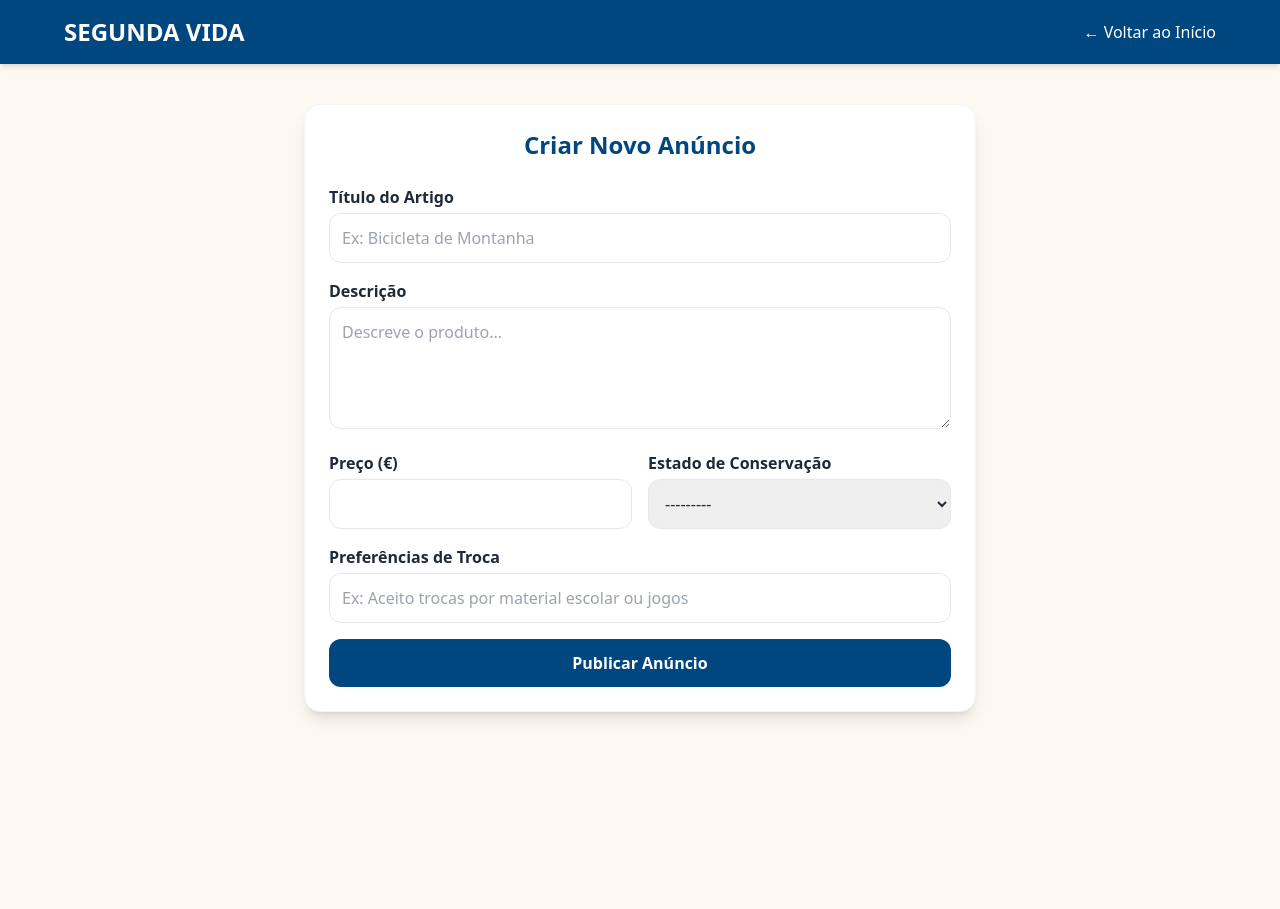
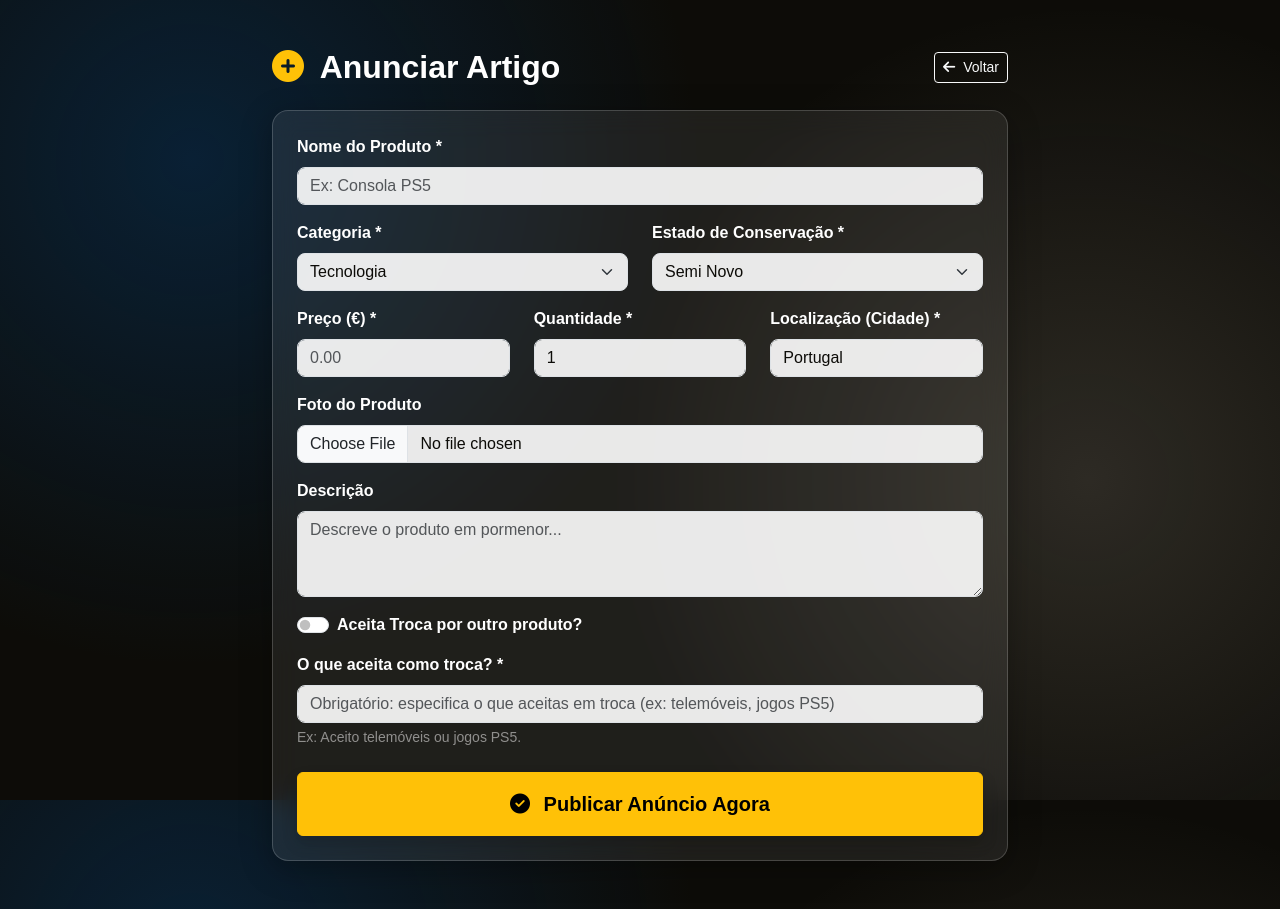
Before and after one commit to keven19310-afk/pap_marketplace, a Django app: template marketplace/templates/criar_produto.html in a window 1280 px wide. Before the commit the page ends 719 px from the top, so only its background shows below. Run offline with Django 5.2, Linux system fonts and the light colour scheme; the template is opened without the code that fills it: values that come from a table or form of the project are taken from there, others are empty; some libraries are stand-ins or nearby versions.

Commit message:
ATUALIZAÇÃO

```diff
--- a/marketplace/forms.py
+++ b/marketplace/forms.py
@@ -1,36 +1,54 @@
 from django import forms
 from .models import Produto, PropostaTroca, PedidoProcura
 
-# Formulário para Publicar Produtos
+# 1. Formulário para Publicar Produtos
 class ProdutoForm(forms.ModelForm):
     class Meta:
         model = Produto
-        fields = ['titulo', 'descricao', 'preco', 'estado_conservacao', 'aceita_troca', 'preferencias_troca']
+        fields = [
+            'titulo',
+            'categoria',
+            'estado_conservacao',
+            'preco',
+            'quantidade',
+            'localizacao',
+            'imagem',
+            'descricao',
+            'aceita_troca',
+            'preferencias_troca'
+        ]
         widgets = {
-            'titulo': forms.TextInput(attrs={'class': 'w-full p-3 border rounded-xl', 'placeholder': 'Ex: Bicicleta de Montanha'}),
-            'descricao': forms.Textarea(attrs={'class': 'w-full p-3 border rounded-xl', 'rows': 4, 'placeholder': 'Descreve o produto...'}),
-            'preco': forms.NumberInput(attrs={'class': 'w-full p-3 border rounded-xl', 'step': '0.01'}),
-            'estado_conservacao': forms.Select(attrs={'class': 'w-full p-3 border rounded-xl'}),
-            'preferencias_troca': forms.TextInput(attrs={'class': 'w-full p-3 border rounded-xl', 'placeholder': 'Ex: Aceito trocas por material escolar ou jogos'}),
+            'titulo': forms.TextInput(attrs={'class': 'form-control', 'placeholder': 'Ex: Consola PS5'}),
+            'categoria': forms.Select(attrs={'class': 'form-select'}),
+            'estado_conservacao': forms.Select(attrs={'class': 'form-select'}),
+            'preco': forms.NumberInput(attrs={'class': 'form-control', 'step': '0.01', 'placeholder': '0.00'}),
+            'quantidade': forms.NumberInput(attrs={'class': 'form-control', 'min': '1', 'value': '1'}),
+            'localizacao': forms.TextInput(attrs={'class': 'form-control', 'placeholder': 'Ex: Aveiro, Porto, Lisboa'}),
+            'imagem': forms.FileInput(attrs={'class': 'form-control'}),
+            'descricao': forms.Textarea(attrs={'class': 'form-control', 'rows': 3, 'placeholder': 'Descreve o produto em pormenor...'}),
+            'aceita_troca': forms.CheckboxInput(attrs={'class': 'form-check-input', 'id': 'id_aceita_troca'}),
+            'preferencias_troca': forms.TextInput(attrs={'class': 'form-control', 'placeholder': 'Obrigatório: especifica o que aceitas em troca (ex: telemóveis, jogos PS5)'}),
         }
 
-# Formulário para Enviar Proposta de Troca
+
+# 2. Formulário para Enviar Proposta de Troca
 class PropostaTrocaForm(forms.ModelForm):
     class Meta:
         model = PropostaTroca
         fields = ['produto_oferecido', 'valor_ajuste']
         widgets = {
-            'produto_oferecido': forms.Select(attrs={'class': 'w-full p-3 border rounded-xl'}),
-            'valor_ajuste': forms.NumberInput(attrs={'class': 'w-full p-3 border rounded-xl', 'step': '0.01'}),
+            'produto_oferecido': forms.Select(attrs={'class': 'form-select'}),
+            'valor_ajuste': forms.NumberInput(attrs={'class': 'form-control', 'step': '0.01', 'placeholder': '0.00'}),
         }
 
-# Formulário para Criar Pedido no Mural "Procuro..."
+
+# 3. Formulário para Criar Pedido no Mural "Procuro..."
 class PedidoProcuraForm(forms.ModelForm):
     class Meta:
         model = PedidoProcura
         fields = ['titulo_procurado', 'descricao', 'orcamento_maximo']
         widgets = {
-            'titulo_procurado': forms.TextInput(attrs={'class': 'w-full p-3 border rounded-xl', 'placeholder': 'Ex: Manual de Matemática 12º Ano'}),
-            'descricao': forms.Textarea(attrs={'class': 'w-full p-3 border rounded-xl', 'rows': 3}),
-            'orcamento_maximo': forms.NumberInput(attrs={'class': 'w-full p-3 border rounded-xl', 'step': '0.01'}),
+            'titulo_procurado': forms.TextInput(attrs={'class': 'form-control', 'placeholder': 'Ex: Manual de Matemática 12º Ano'}),
+            'descricao': forms.Textarea(attrs={'class': 'form-control', 'rows': 3, 'placeholder': 'Detalhes do artigo que estás a procurar...'}),
+            'orcamento_maximo': forms.NumberInput(attrs={'class': 'form-control', 'step': '0.01', 'placeholder': '0.00'}),
         }
--- a/marketplace/templates/criar_produto.html
+++ b/marketplace/templates/criar_produto.html
@@ -2,57 +2,124 @@
 <html lang="pt-pt">
 <head>
     <meta charset="UTF-8">
-    <title>Segunda Vida - Anunciar Produto</title>
-    <script src="https://cdn.tailwindcss.com"></script>
+    <meta name="viewport" content="width=device-width, initial-scale=1.0">
+    <title>Segunda Vida - Criar Anúncio</title>
+    <link href="https://cdn.jsdelivr.net/npm/bootstrap@5.3.0/dist/css/bootstrap.min.css" rel="stylesheet">
+    <link rel="stylesheet" href="https://cdnjs.cloudflare.com/ajax/libs/font-awesome/6.4.0/css/all.min.css">
+    <style>
+        body {
+            background-color: #0d0c08;
+            background-image:
+                radial-gradient(circle at 15% 20%, rgba(4, 63, 119, 0.4) 0%, transparent 40%),
+                radial-gradient(circle at 85% 60%, rgba(230, 216, 195, 0.15) 0%, transparent 40%);
+            background-attachment: fixed;
+            font-family: Arial, sans-serif;
+            color: #ffffff;
+            min-height: 100vh;
+        }
+        .glass-card {
+            background: rgba(255, 255, 255, 0.08);
+            backdrop-filter: blur(14px);
+            border: 1px solid rgba(255, 255, 255, 0.18);
+            border-radius: 16px;
+            box-shadow: 0 8px 32px 0 rgba(0, 0, 0, 0.3);
+        }
+        .form-control, .form-select {
+            background-color: rgba(255, 255, 255, 0.9);
+            color: #0d0c08;
+            border-radius: 8px;
+        }
+        .form-control:focus, .form-select:focus {
+            background-color: #ffffff;
+            box-shadow: 0 0 0 3px rgba(4, 63, 119, 0.5);
+        }
+    </style>
 </head>
-<body class="bg-[#FDF8F2] text-gray-800 font-sans">
+<body class="py-5">
 
-    <!-- Header -->
-    <header class="bg-[#00467F] text-white p-4 shadow-md">
-        <div class="max-w-6xl mx-auto flex justify-between items-center">
-            <h1 class="text-2xl font-bold">SEGUNDA VIDA</h1>
-            <a href="{% url 'lista_produtos' %}" class="hover:underline">← Voltar ao Início</a>
+    <div class="container">
+        <div class="row justify-content-center">
+            <div class="col-md-8">
+
+                <div class="d-flex justify-content-between align-items-center mb-4">
+                    <h2 class="fw-bold text-white mb-0"><i class="fas fa-plus-circle text-warning me-2"></i> Anunciar Artigo</h2>
+                    <a href="{% url 'lista_produtos' %}" class="btn btn-outline-light btn-sm"><i class="fas fa-arrow-left me-1"></i> Voltar</a>
                 </div>
-    </header>
 
-    <!-- Form Container -->
-    <main class="max-w-2xl mx-auto my-10 p-6 bg-white rounded-2xl shadow-lg border border-gray-100">
-        <h2 class="text-2xl font-bold text-[#00467F] mb-6 text-center">Criar Novo Anúncio</h2>
-
-        <form method="POST" class="space-y-4">
+                <div class="glass-card p-4">
+                    <form method="POST" enctype="multipart/form-data">
                         {% csrf_token %}
 
-            <div>
-                <label class="block font-semibold mb-1">Título do Artigo</label>
+                        <!-- Nome do Produto -->
+                        <div class="mb-3">
+                            <label class="form-label fw-bold">Nome do Produto *</label>
                             {{ form.titulo }}
                         </div>
 
-            <div>
-                <label class="block font-semibold mb-1">Descrição</label>
-                {{ form.descricao }}
+                        <!-- Categoria & Estado -->
+                        <div class="row">
+                            <div class="col-md-6 mb-3">
+                                <label class="form-label fw-bold">Categoria *</label>
+                                {{ form.categoria }}
                             </div>
-
-            <div class="grid grid-cols-2 gap-4">
-                <div>
-                    <label class="block font-semibold mb-1">Preço (€)</label>
-                    {{ form.preco }}
-                </div>
-                <div>
-                    <label class="block font-semibold mb-1">Estado de Conservação</label>
+                            <div class="col-md-6 mb-3">
+                                <label class="form-label fw-bold">Estado de Conservação *</label>
                                 {{ form.estado_conservacao }}
                             </div>
                         </div>
 
-            <div>
-                <label class="block font-semibold mb-1">Preferências de Troca</label>
-                {{ form.preferencias_troca }}
+                        <!-- Preço, Quantidade & Localização -->
+                        <div class="row">
+                            <div class="col-md-4 mb-3">
+                                <label class="form-label fw-bold">Preço (€) *</label>
+                                {{ form.preco }}
+                            </div>
+                            <div class="col-md-4 mb-3">
+                                <label class="form-label fw-bold">Quantidade *</label>
+                                {{ form.quantidade }}
+                            </div>
+                            <div class="col-md-4 mb-3">
+                                <label class="form-label fw-bold">Localização (Cidade) *</label>
+                                {{ form.localizacao }}
+                            </div>
                         </div>
 
-            <button type="submit" class="w-full bg-[#00467F] text-white py-3 rounded-xl font-bold hover:bg-[#003360] transition mt-6">
-                Publicar Anúncio
+                        <!-- Foto do Produto -->
+                        <div class="mb-3">
+                            <label class="form-label fw-bold">Foto do Produto</label>
+                            {{ form.imagem }}
+                        </div>
+
+                        <!-- Descrição -->
+                        <div class="mb-3">
+                            <label class="form-label fw-bold">Descrição</label>
+                            {{ form.descricao }}
+                        </div>
+
+                        <!-- Trocas -->
+                        <div class="mb-3">
+                            <div class="form-check form-switch mb-2">
+                                {{ form.aceita_troca }}
+                                <label class="form-check-label fw-bold" for="id_aceita_troca">Aceita Troca por outro produto?</label>
+                            </div>
+                        </div>
+
+                        <div class="mb-4">
+                            <label class="form-label fw-bold">O que aceita como troca? *</label>
+                            {{ form.preferencias_troca }}
+                            <small class="text-white-50 d-block mt-1">Ex: Aceito telemóveis ou jogos PS5.</small>
+                        </div>
+
+                        <button type="submit" class="btn btn-warning w-100 py-3 fw-bold fs-5 shadow">
+                            <i class="fas fa-check-circle me-2"></i> Publicar Anúncio Agora
                         </button>
+
                     </form>
-    </main>
+                </div>
+
+            </div>
+        </div>
+    </div>
 
 </body>
 </html>
```
Also changed, not shown: marketplace/models.py (+24 -5 lines), marketplace/templates/home.html (+30 -59 lines), db.sqlite3, marketplace/migrations/0003_produto_categoria_produto_imagem_produto_localizacao_and_more.py (added). Lines whose indentation alone changed are shown as unchanged.
